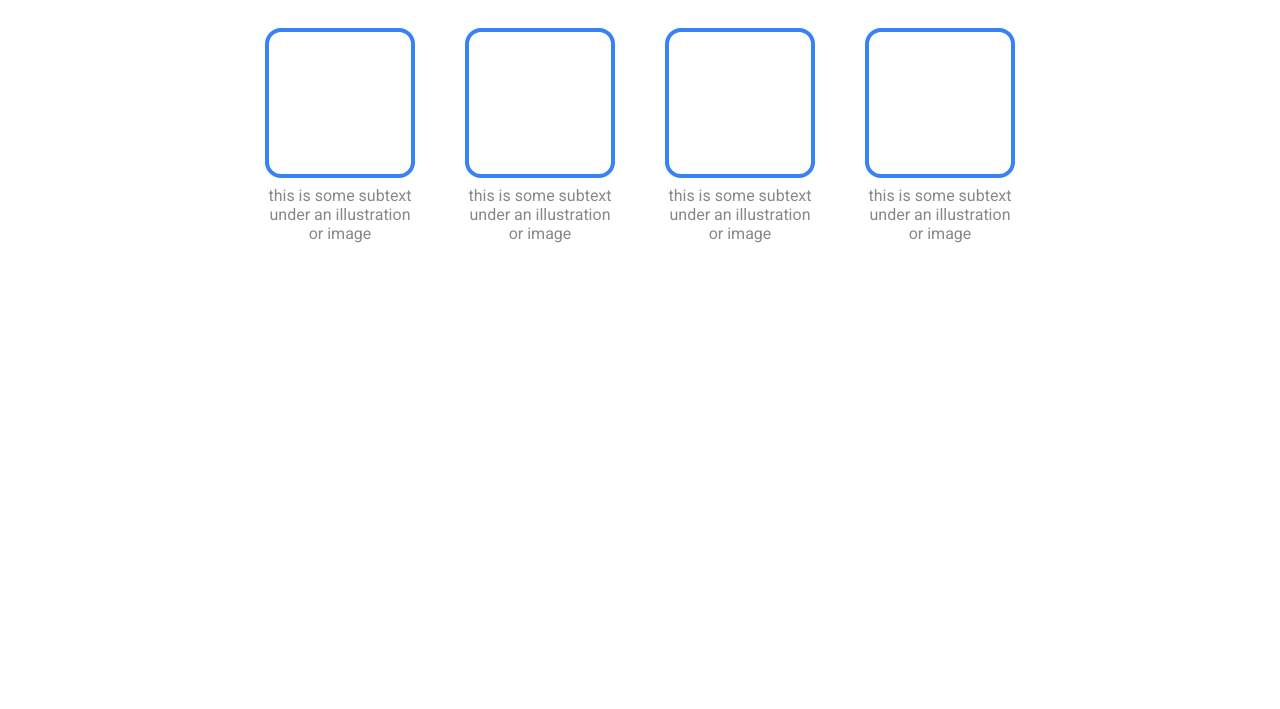
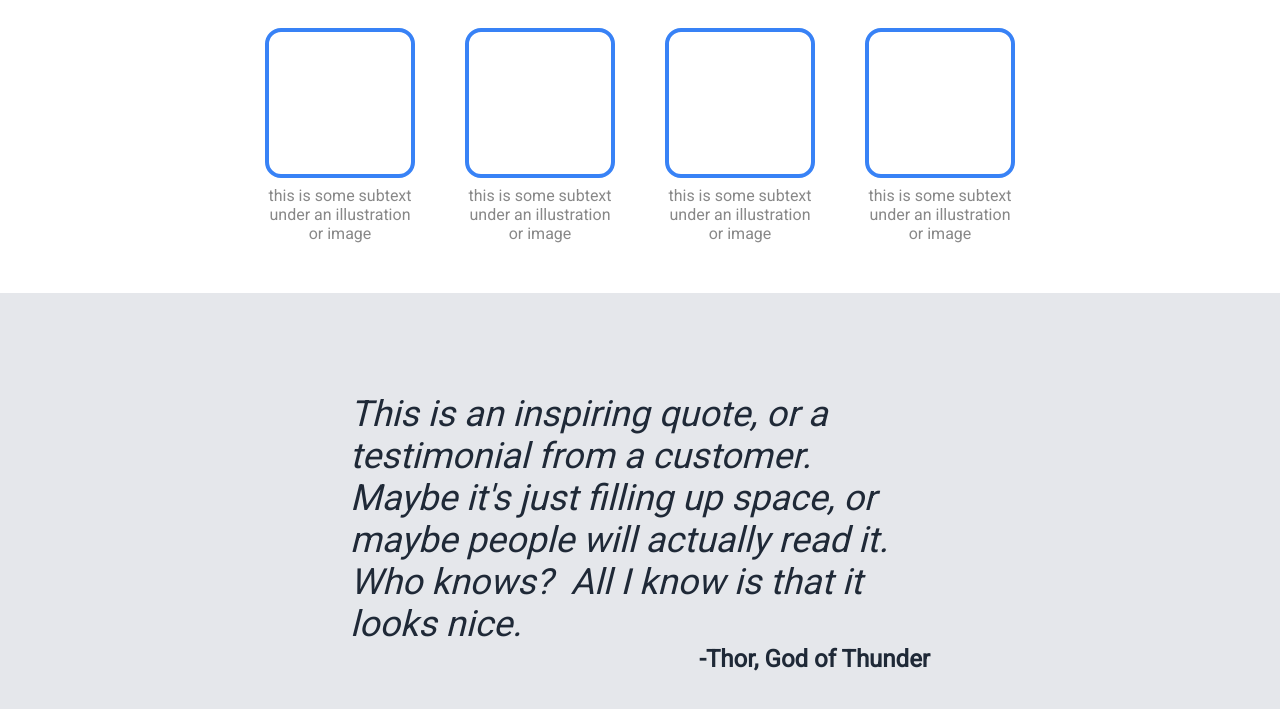
Before and after one commit to saladbowl0123/odin-landing-page, a plain HTML site: page index.html in a window 1280 px wide. Shown: the part 612-1321 px from the top of the page. Before the commit the page ends 905 px from the top, so only its background shows below. Drawn offline with Linux system fonts and the light colour scheme.

Commit message:
add quote

```diff
--- a/index.html
+++ b/index.html
@@ -55,5 +55,11 @@
       </div>
     </div>
   </div>
+  <div class="quote">
+    <div class="quote-text">
+      This is an inspiring quote, or a testimonial from a customer.&nbsp; Maybe it's just filling up space, or maybe people will actually read it. Who knows?&nbsp; All I know is that it looks nice.
+    </div>
+    <div class="quote-author">-Thor, God of Thunder</div>
+  </div>
 </body>
 </html>
--- a/style.css
+++ b/style.css
@@ -88,8 +88,13 @@ body {
   padding: 50px 200px;
 }
 
+.info-header-text,
+.quote-text,
+.quote-author {
+  color: #1f2937;
+}
+
 .info-header-text {
-  color: #1f2937;
   font-size: 36px;
   font-weight: 900;
   margin-bottom: 50px;
@@ -117,3 +122,20 @@ body {
   color: #888;
   text-align: center;
 }
+
+.quote {
+  background: #e5e7eb;
+  padding: 100px 350px;
+}
+
+.quote-text {
+  font-size: 36px;
+  font-style: italic;
+  font-weight: 100;
+}
+
+.quote-author {
+  font-size: 24px;
+  font-weight: 900;
+  text-align: right;
+}
```
